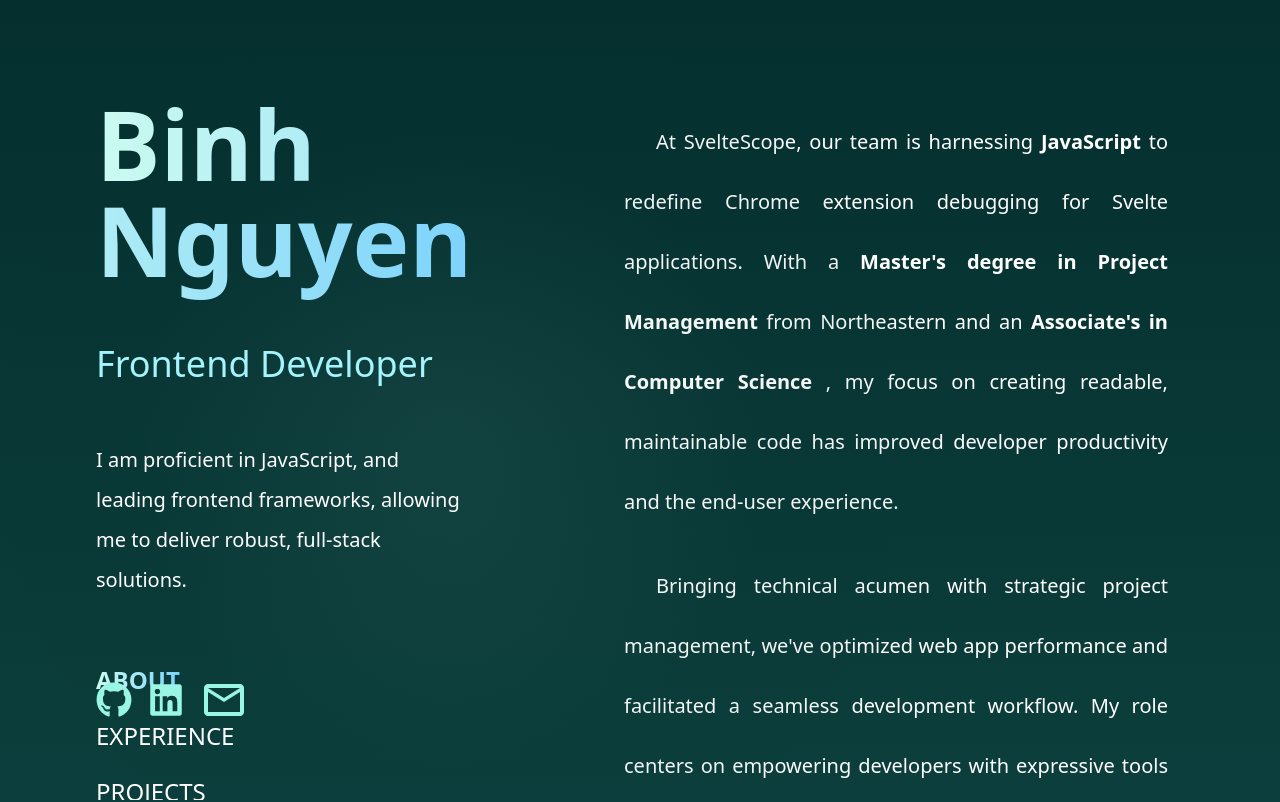
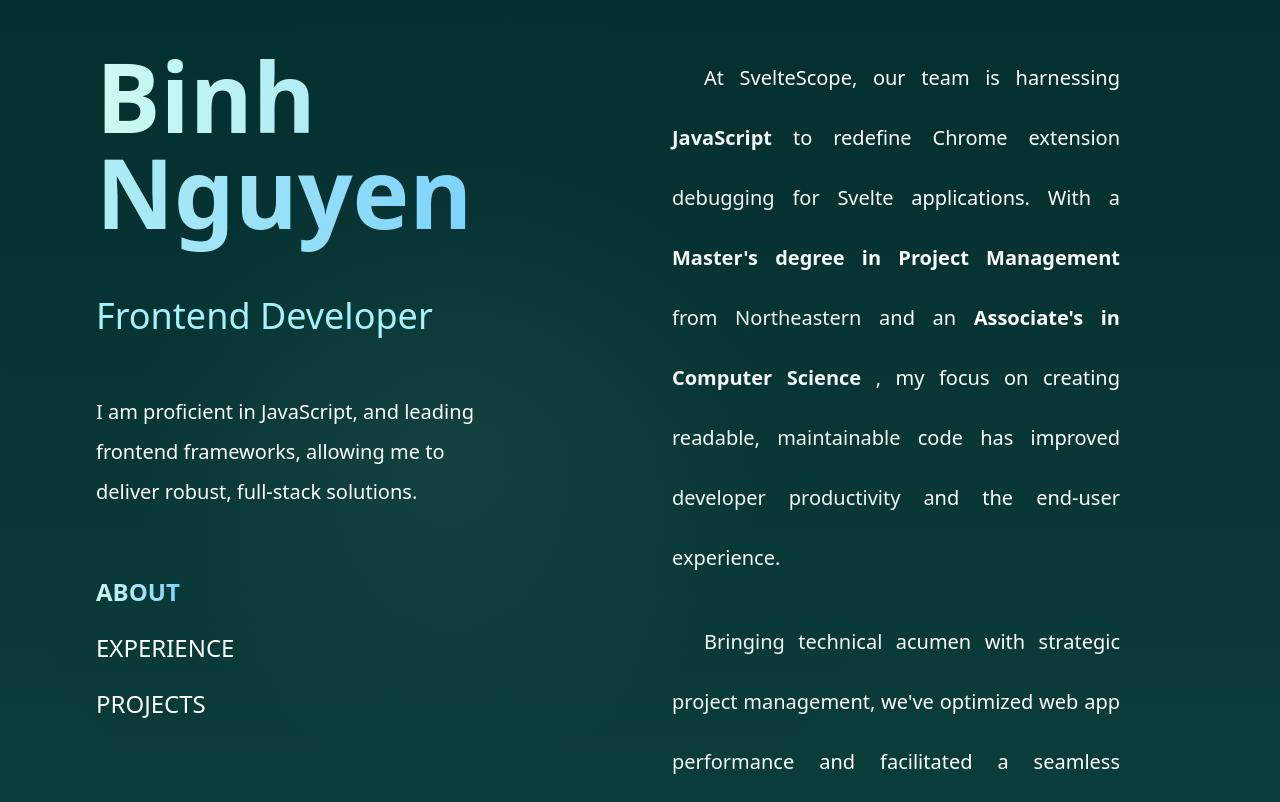
Before and after one commit to binhnguyen96html/portfolio, a React (Create React App) app: page / in a window 1280 px wide. Shown: the top 802 px of the page. Built offline with nearby package versions, Linux system fonts and the light colour scheme; what tailwindcss-gradients would draw is missing.

Commit message:
edit style for scroll bar, responsive for icons overlapping name

```diff
--- a/src/components/ProjectsBig.jsx
+++ b/src/components/ProjectsBig.jsx
@@ -7,7 +7,8 @@
       {projects.map((pro, idx) => (
         <div
           key={idx}
-          className="md-custom:grid grid-cols-4 mb-8 px-6 py-8 rounded-xl
+          className="md-custom:grid grid-cols-4
+          mb-8 px-48 py-8 rounded-xl
       hover:bg-teal-900 hover:bg-opacity-50
       transition-all duration-300 group "
         >
--- a/src/index.css
+++ b/src/index.css
@@ -16,3 +16,17 @@
 div:hover p .icon {
   transform: translateX(2px) translateY(-2px);
 }
+
+/* Custom scrollbar styles */
+.scrollbar-thin::-webkit-scrollbar {
+  width: 2px;
+}
+
+.scrollbar-thin::-webkit-scrollbar-thumb {
+  background-color: #073736; /* Change this to your desired color */
+  border-radius: 8px;
+}
+
+.scrollbar-thin::-webkit-scrollbar-track {
+  background-color: #11756c; /* Change this to your desired color */
+}
--- a/src/pages/Homepage.jsx
+++ b/src/pages/Homepage.jsx
@@ -10,8 +10,7 @@
 // import { Element, Link } from 'react-scroll';
 // import {  Link } from 'react-router-dom';
 import { Element, Link as ScrollLink } from 'react-scroll';
-import { Link as RouterLink} from 'react-router-dom';
-
+import { Link as RouterLink } from 'react-router-dom';
 
 const Homepage = () => {
   // const [scrollTop, setScrollTop] = useState(0);
@@ -83,16 +82,18 @@
       <div
         className="bg-gray-300 transition-colors duration-500
         xl-custom:grid xl-custom:grid-cols-5
-      bg-gradient-to-b from-teal-950  via-teal-900  to-teal-600
-      text-white "
+      bg-gradient-to-b from-teal-950  via-teal-900  to-teal-600 text-white"
       >
         {/* LEFT DIV */}
         <div
-          className="xl-custom:col-span-2
-          xl-custom:sticky top-0 h-screen overflow-y-auto
-          grid grid-rows-4"
+          className="xl-custom:col-span-2 overflow-y-auto scrollbar-thin
+          xl-custom:sticky top-0 h-screen "
         >
-          <div className="row-span-3 m-12 sm-custom:m-24">
+          <div
+            className="
+          lg-custom:mr-6 lg-custom:ml-24 lg-custom:mt-12
+          sm-custom:m-24"
+          >
             <div>
               {/* <h2>Scroll Top: {scrollTop}</h2> */}
               <h1
@@ -174,8 +175,7 @@
 
           {/* ICONS  */}
           <div
-            className="row-span-1 m-12
-            sm-custom:m-24 text-4xl text-teal-200
+            className="sm-custom:m-24 text-4xl text-teal-200
           flex justify-start gap-4 items-center
           transition ease-in-out"
           >
@@ -211,11 +211,9 @@
 
         {/* RIGHT DIV */}
         <div
-          className="xl-custom:col-span-3 overflow-auto
-        p-12
-        xl-custom:p-28
-        lg-custom:pt-0
-          sm-custom:px-28"
+          className="xl-custom:col-span-3 p-12
+        lg-custom:pt-0 lg-custom:m-12
+        sm-custom:px-28"
         >
           {/* ABOUT  */}
           <Element name="about">
@@ -224,7 +222,7 @@
           sm-custom:text-justify
           text-base leading-[60px]
           xl-custom:text-xl xl-custom:leading-[60px]
-          lg-custom:text-2xl lg-custom:leading-[60px]"
+          lg-custom:text-2xl lg-custom:leading-[60px] "
             >
               <p>
                 At SvelteScope, our team is harnessing{' '}
@@ -283,14 +281,15 @@
             <Projects projects={projects} />
           </Element>
 
-            <RouterLink to="/projects" className='flex justify-end'>
-              <div className='flex items-center gap-4 text-teal-200 hover:text-teal-400
-              duration-150 transition-colos'>
-                <p>Projects</p>
-                <FaArrowRight />
-              </div>
-            </RouterLink>
-
+          <RouterLink to="/projects" className="flex justify-end">
+            <div
+              className="flex items-center gap-4 text-teal-200 hover:text-teal-400
+              duration-150 transition-colos"
+            >
+              <p>Projects</p>
+              <FaArrowRight />
+            </div>
+          </RouterLink>
         </div>
       </div>
     </div>
--- a/src/pages/ProjectsPage.jsx
+++ b/src/pages/ProjectsPage.jsx
@@ -12,12 +12,14 @@
     <>
       <div
         className="bg-gray-300 transition-colors duration-500
+        overflow-y-auto max-h-screen scrollbar-thin
     bg-gradient-to-b from-teal-950  via-teal-900  to-teal-600
-    text-white relative border p-24"
+    text-white relative px-12"
       >
         <div
-          className=" sticky top-20 left-2 text-4xl text-teal-200 flex justify-between gap-4 items-center
-        transition ease-in-out"
+          className=" sticky top-20 left-2 text-4xl text-teal-200 text-opacity-50
+           flex justify-between gap-4 items-center
+          transition ease-in-out"
         >
           {/* BACK  */}
           <div className="hover:text-teal-100 hover:scale-105">
```
